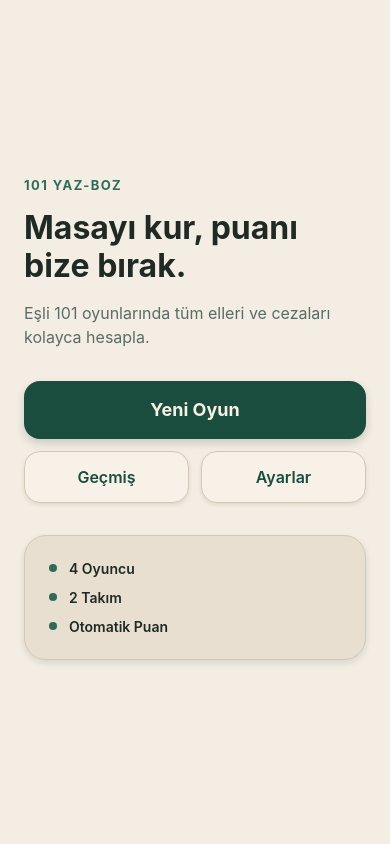
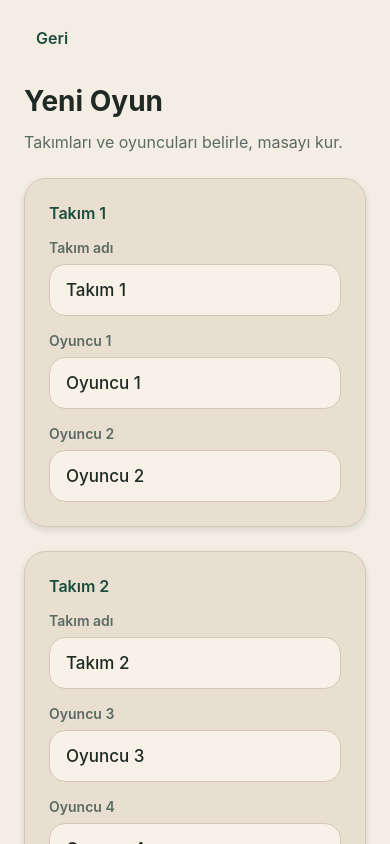
Before and after one commit to tolgaoguzz-pro/101-Yaz-Boz, a React Native app: screen / in a window 390 px wide. Both pictures are taken after a click on the button "Yeni Oyun". Built offline with nearby package versions, Linux system fonts and the light colour scheme.

Commit message:
feat(ui): add new game setup screen

```diff
--- a/App.tsx
+++ b/App.tsx
@@ -1,11 +1,21 @@
+import { useState } from 'react';
 import { StatusBar } from 'expo-status-bar';
 
 import { HomeScreen } from './src/ui/screens/HomeScreen';
+import { NewGameScreen } from './src/ui/screens/NewGameScreen';
+
+type Screen = 'home' | 'newGame';
 
 export default function App() {
+  const [screen, setScreen] = useState<Screen>('home');
+
   return (
     <>
-      <HomeScreen />
+      {screen === 'home' ? (
+        <HomeScreen onNewGame={() => setScreen('newGame')} />
+      ) : (
+        <NewGameScreen onBack={() => setScreen('home')} />
+      )}
       <StatusBar style="dark" />
     </>
   );
--- /dev/null
+++ b/src/ui/components/AppTextField.tsx
@@ -0,0 +1,41 @@
+import { StyleSheet, Text, TextInput, TextInputProps, View } from 'react-native';
+
+import { colors, radii, spacing, typography } from '../theme';
+
+type AppTextFieldProps = TextInputProps & {
+  label: string;
+};
+
+export function AppTextField({ label, style, ...props }: AppTextFieldProps) {
+  return (
+    <View style={styles.wrap}>
+      <Text style={styles.label}>{label}</Text>
+      <TextInput
+        {...props}
+        placeholderTextColor={colors.textSecondary}
+        style={[styles.input, style]}
+      />
+    </View>
+  );
+}
+
+const styles = StyleSheet.create({
+  wrap: {
+    gap: spacing.xs,
+  },
+  label: {
+    ...typography.infoLabel,
+    color: colors.textSecondary,
+  },
+  input: {
+    minHeight: 52,
+    borderRadius: radii.md,
+    borderWidth: 1,
+    borderColor: colors.border,
+    backgroundColor: colors.surfaceElevated,
+    paddingHorizontal: spacing.md,
+    color: colors.text,
+    fontSize: 17,
+    fontWeight: '500',
+  },
+});
--- a/src/ui/screens/HomeScreen.tsx
+++ b/src/ui/screens/HomeScreen.tsx
@@ -5,7 +5,11 @@ import { PrimaryButton } from '../components/PrimaryButton';
 import { SecondaryButton } from '../components/SecondaryButton';
 import { colors, spacing, typography } from '../theme';
 
-export function HomeScreen() {
+type HomeScreenProps = {
+  onNewGame: () => void;
+};
+
+export function HomeScreen({ onNewGame }: HomeScreenProps) {
   return (
     <SafeAreaView style={styles.safeArea}>
       <ScrollView
@@ -22,10 +26,7 @@ export function HomeScreen() {
         </View>
 
         <View style={styles.actions}>
-          <PrimaryButton
-            label="Yeni Oyun"
-            onPress={() => console.log('Yeni Oyun')}
-          />
+          <PrimaryButton label="Yeni Oyun" onPress={onNewGame} />
           <View style={styles.secondaryRow}>
             <SecondaryButton
               label="Geçmiş"
--- /dev/null
+++ b/src/ui/screens/NewGameScreen.tsx
@@ -0,0 +1,221 @@
+import { useState } from 'react';
+import {
+  KeyboardAvoidingView,
+  Platform,
+  Pressable,
+  SafeAreaView,
+  ScrollView,
+  StyleSheet,
+  Text,
+  View,
+} from 'react-native';
+
+import { AppTextField } from '../components/AppTextField';
+import { PrimaryButton } from '../components/PrimaryButton';
+import { colors, radii, spacing, typography } from '../theme';
+
+type NewGameScreenProps = {
+  onBack: () => void;
+};
+
+type GameSetupForm = {
+  team1Name: string;
+  player1Name: string;
+  player2Name: string;
+  team2Name: string;
+  player3Name: string;
+  player4Name: string;
+};
+
+const INITIAL_FORM: GameSetupForm = {
+  team1Name: 'Takım 1',
+  player1Name: 'Oyuncu 1',
+  player2Name: 'Oyuncu 2',
+  team2Name: 'Takım 2',
+  player3Name: 'Oyuncu 3',
+  player4Name: 'Oyuncu 4',
+};
+
+function isBlank(value: string): boolean {
+  return value.trim().length === 0;
+}
+
+export function NewGameScreen({ onBack }: NewGameScreenProps) {
+  const [form, setForm] = useState<GameSetupForm>(INITIAL_FORM);
+  const [error, setError] = useState<string | null>(null);
+
+  function updateField<K extends keyof GameSetupForm>(
+    key: K,
+    value: GameSetupForm[K],
+  ) {
+    setForm((current) => ({ ...current, [key]: value }));
+    if (error) {
+      setError(null);
+    }
+  }
+
+  function handleStart() {
+    const values = Object.values(form);
+    if (values.some(isBlank)) {
+      setError('Tüm takım ve oyuncu adlarını doldurmalısın.');
+      return;
+    }
+
+    console.log({
+      team1: {
+        name: form.team1Name.trim(),
+        players: [form.player1Name.trim(), form.player2Name.trim()],
+      },
+      team2: {
+        name: form.team2Name.trim(),
+        players: [form.player3Name.trim(), form.player4Name.trim()],
+      },
+    });
+  }
+
+  return (
+    <SafeAreaView style={styles.safeArea}>
+      <KeyboardAvoidingView
+        style={styles.flex}
+        behavior={Platform.OS === 'ios' ? 'padding' : 'height'}
+        keyboardVerticalOffset={Platform.OS === 'ios' ? 8 : 0}
+      >
+        <ScrollView
+          contentContainerStyle={styles.content}
+          keyboardShouldPersistTaps="handled"
+          showsVerticalScrollIndicator={false}
+        >
+          <Pressable
+            accessibilityRole="button"
+            onPress={onBack}
+            style={({ pressed }) => [
+              styles.backButton,
+              pressed && styles.backPressed,
+            ]}
+          >
+            <Text style={styles.backLabel}>Geri</Text>
+          </Pressable>
+
+          <View style={styles.header}>
+            <Text style={styles.title}>Yeni Oyun</Text>
+            <Text style={styles.subtitle}>
+              Takımları ve oyuncuları belirle, masayı kur.
+            </Text>
+          </View>
+
+          <View style={styles.card}>
+            <Text style={styles.cardTitle}>Takım 1</Text>
+            <AppTextField
+              label="Takım adı"
+              value={form.team1Name}
+              onChangeText={(value) => updateField('team1Name', value)}
+            />
+            <AppTextField
+              label="Oyuncu 1"
+              value={form.player1Name}
+              onChangeText={(value) => updateField('player1Name', value)}
+            />
+            <AppTextField
+              label="Oyuncu 2"
+              value={form.player2Name}
+              onChangeText={(value) => updateField('player2Name', value)}
+            />
+          </View>
+
+          <View style={styles.card}>
+            <Text style={styles.cardTitle}>Takım 2</Text>
+            <AppTextField
+              label="Takım adı"
+              value={form.team2Name}
+              onChangeText={(value) => updateField('team2Name', value)}
+            />
+            <AppTextField
+              label="Oyuncu 3"
+              value={form.player3Name}
+              onChangeText={(value) => updateField('player3Name', value)}
+            />
+            <AppTextField
+              label="Oyuncu 4"
+              value={form.player4Name}
+              onChangeText={(value) => updateField('player4Name', value)}
+            />
+          </View>
+
+          {error ? <Text style={styles.error}>{error}</Text> : null}
+
+          <PrimaryButton label="Oyunu Başlat" onPress={handleStart} />
+        </ScrollView>
+      </KeyboardAvoidingView>
+    </SafeAreaView>
+  );
+}
+
+const styles = StyleSheet.create({
+  safeArea: {
+    flex: 1,
+    backgroundColor: colors.background,
+  },
+  flex: {
+    flex: 1,
+  },
+  content: {
+    flexGrow: 1,
+    paddingHorizontal: spacing.lg,
+    paddingTop: spacing.md,
+    paddingBottom: spacing.xxl,
+    gap: spacing.lg,
+  },
+  backButton: {
+    alignSelf: 'flex-start',
+    minHeight: 44,
+    paddingHorizontal: spacing.sm,
+    justifyContent: 'center',
+    borderRadius: radii.sm,
+  },
+  backPressed: {
+    backgroundColor: colors.surface,
+  },
+  backLabel: {
+    ...typography.buttonSecondary,
+    color: colors.primary,
+  },
+  header: {
+    gap: spacing.sm,
+  },
+  title: {
+    fontSize: 28,
+    fontWeight: '700',
+    lineHeight: 34,
+    color: colors.text,
+  },
+  subtitle: {
+    ...typography.body,
+    color: colors.textSecondary,
+  },
+  card: {
+    backgroundColor: colors.surface,
+    borderRadius: radii.lg,
+    padding: spacing.lg,
+    borderWidth: 1,
+    borderColor: colors.border,
+    gap: spacing.md,
+    shadowColor: colors.shadow,
+    shadowOffset: { width: 0, height: 3 },
+    shadowOpacity: 0.12,
+    shadowRadius: 6,
+    elevation: 3,
+  },
+  cardTitle: {
+    ...typography.buttonSecondary,
+    color: colors.primary,
+  },
+  error: {
+    ...typography.body,
+    color: '#8B2E2E',
+    backgroundColor: '#F3D9D4',
+    borderRadius: radii.md,
+    paddingHorizontal: spacing.md,
+    paddingVertical: spacing.sm,
+    overflow: 'hidden',
+  },
+});
```
